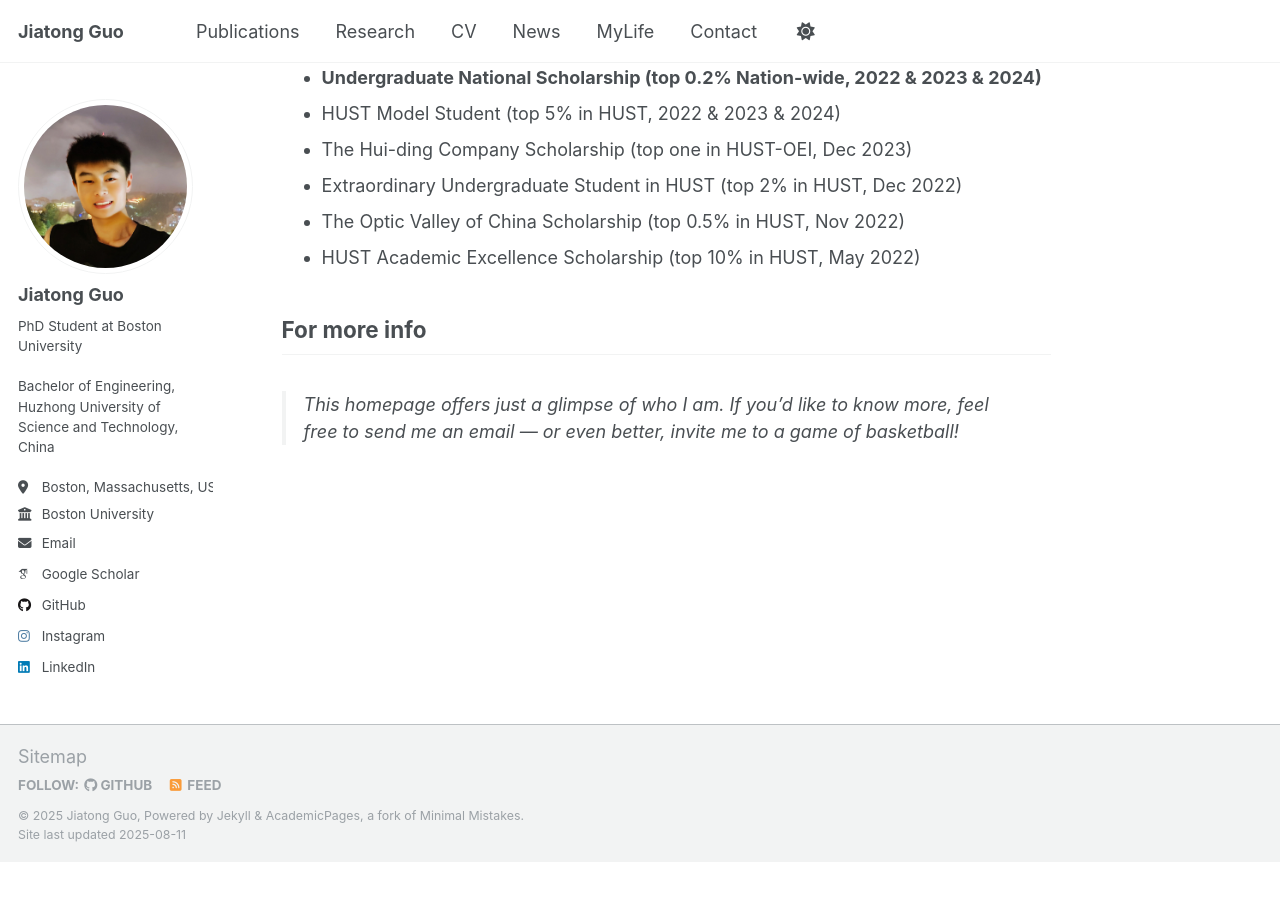
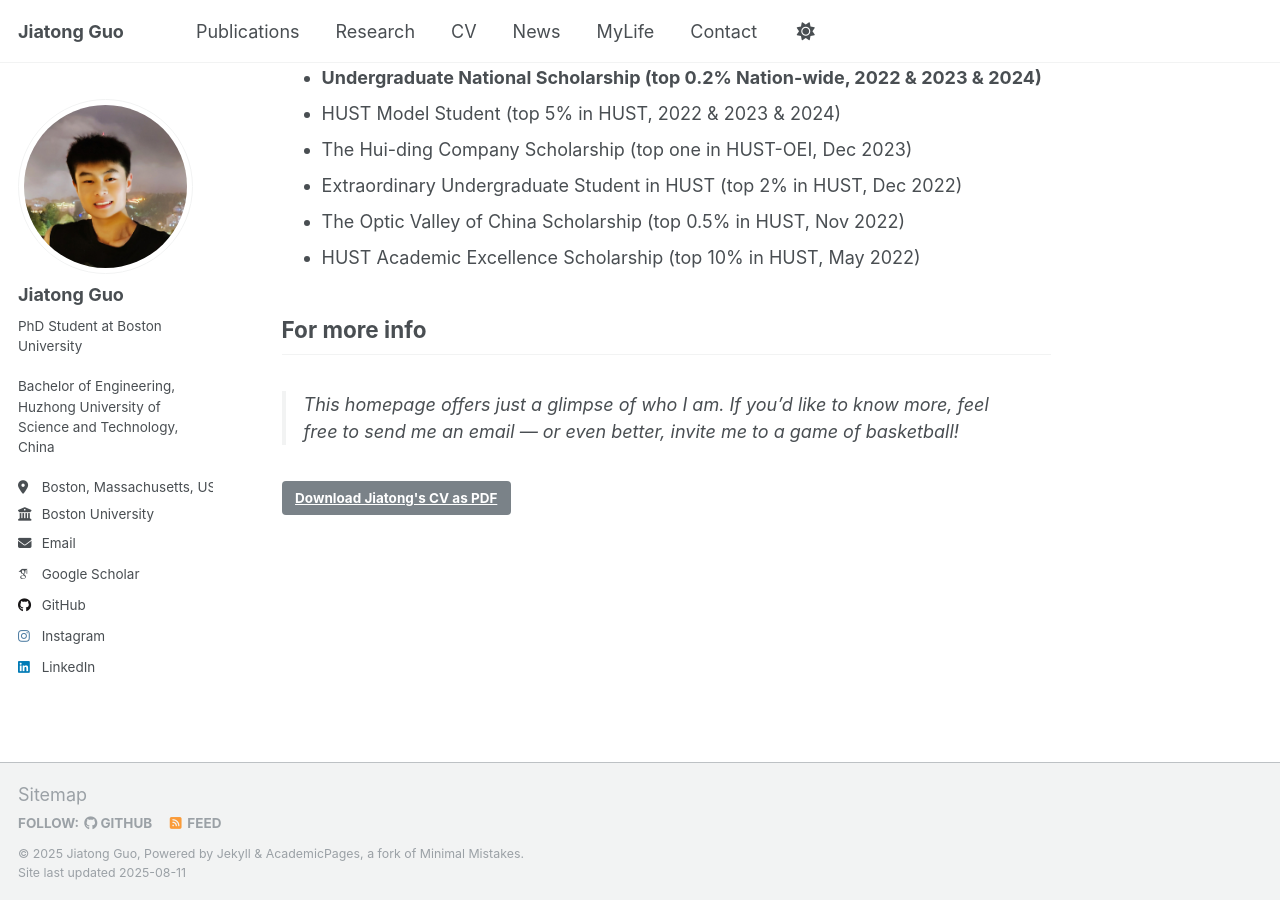
Before and after one commit to guojiatong/guojiatong.github.io, a Jekyll site: the page built from _pages/about.md, in a window 1280 px wide and 900 px high, scrolled down 1524 px. Built offline with Jekyll 4.4.1, drawn with Linux system fonts in a browser that asks for light colours; some web fonts are replaced; a script that is not in the unit is left out; before the commit the page ends 2387 px from its top, so only the background shows below that.

Commit message:
Update about.md

```diff
--- a/_pages/about.md
+++ b/_pages/about.md
@@ -60,3 +60,9 @@ Honors and Awards
 For more info
 ------
 > This homepage offers just a glimpse of who I am. If you’d like to know more, feel free to send me an email — or even better, invite me to a game of basketball!
+
+{% include base_path %}
+
+<div class="cv-download-links">
+  <a href="{{ base_path }}/files/cv.pdf" class="btn btn--primary">Download Jiatong's CV as PDF</a>
+</div>
```
